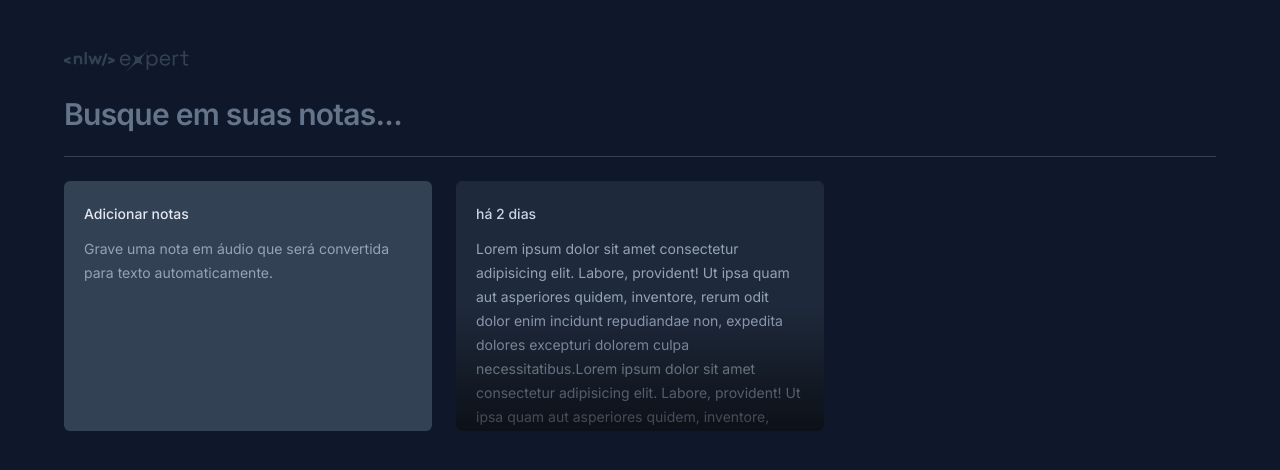
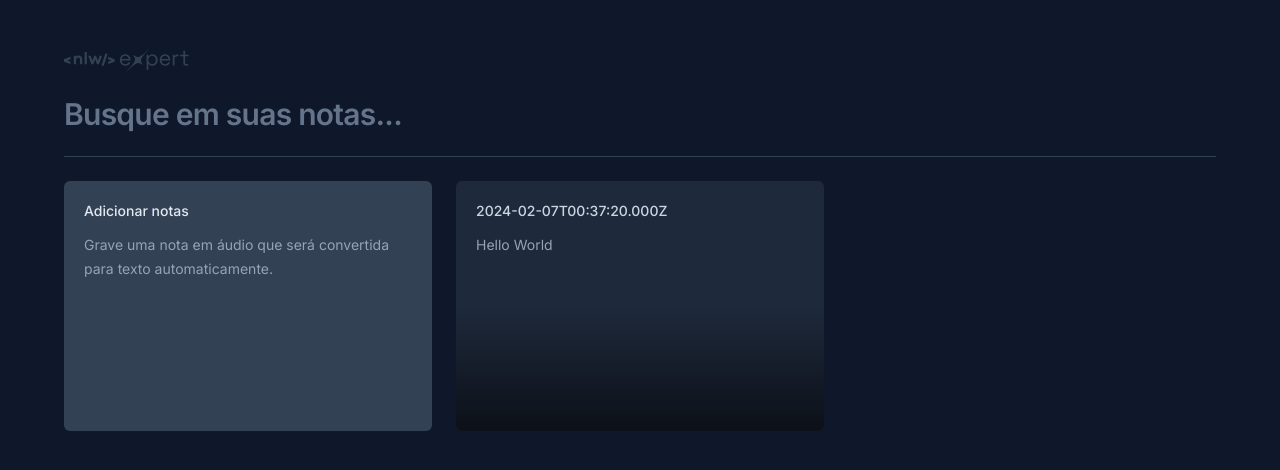
Before and after one commit to thegaab/nlw-expert-notes, a React (Vite) app: page / in a window 1280 px wide. Shown: the top 470 px of the page. Built offline with nearby package versions, Linux system fonts and the light colour scheme.

Commit message:
second commit: 06/02 - 21:37 componentes e propriedades

```diff
--- a/package.json
+++ b/package.json
@@ -9,6 +9,9 @@
     "preview": "vite preview"
   },
   "dependencies": {
+    "@radix-ui/react-dialog": "^1.0.5",
+    "date-fns": "^3.3.1",
+    "lucide-react": "^0.323.0",
     "react": "^18.2.0",
     "react-dom": "^18.2.0"
   },
--- a/src/app.tsx
+++ b/src/app.tsx
@@ -5,7 +5,7 @@
 export function App() {
   return (
     <div className='mx-auto max-w-6xl my-12 space-y-6'>
-      <img src={logo} alt='nlw expert'/>
+      <img src={logo} alt='nlw expert' />
 
       <form className='w-full'>
         <input
@@ -15,11 +15,14 @@
         />
       </form>
 
-      <div className='h-px bg-slate-700'/>
+      <div className='h-px bg-slate-700' />
 
       <div className='grid grid-cols-3 gap-6 auto-rows-[250px]'>
-        <NewNoteCard/>
-        <NoteCard/>
+        <NewNoteCard />
+        <NoteCard note={{
+          date: new Date(),
+          content: 'Hello World',
+        }} />
       </div>
     </div>
   )
--- a/src/components/new-note-card.tsx
+++ b/src/components/new-note-card.tsx
@@ -1,12 +1,41 @@
-export function NewNoteCard(){
-    return(
-        <div className='rounded-md bg-slate-700 p-5 space-y-3'>
+import * as Dialog from '@radix-ui/react-dialog'
+import {X} from 'lucide-react'
+
+export function NewNoteCard() {
+  return (
+    <Dialog.Root>
+      <Dialog.Trigger className='rounded-md flex flex-col bg-slate-700 text-left p-5 gap-3 hover:ring-2 outline-none hover:ring-slate-600 focus-visible:ring-1 focus-visible:ring-lime-400'>
         <span className='text-sm font-medium text-slate-200'>
           Adicionar notas
         </span>
         <p className='text-sm leading-6 text-slate-400'>
           Grave uma nota em áudio que será convertida para texto automaticamente.
         </p>
+      </Dialog.Trigger>
+
+      <Dialog.Portal>
+        <Dialog.Overlay className='inset-0 fixed bg-black/50' />
+        <Dialog.Content className='fixed overflow-hidden left-1/2 top-1/2 -translate-x-1/2 -translate-y-1/2 max-w-[640px] w-full h-[60vh] bg-slate-700 rounded-md flex flex-col outline-none'>
+          <Dialog.Close className='absolute right-0 top-0 bg-slate-800 p-1.5 text-slate-400 hover:text-slate-100'>
+            <X className='size-5' />
+          </Dialog.Close>
+          <div className="flex flex-1 flex-col gap-3 p-5">
+            <span className='text-sm font-medium text-slate-300'>
+              Adicionar nota
+            </span>
+            <p className='text-sm leading-6 text-slate-400'>
+              Comece <button className='font-medium text-lime-400 hover:underline'>gravando uma nota</button> em áudio ou se preferir <button className='font-medium text-lime-400 hover:underline'>utilize apenas texto</button>.
+            </p>
           </div>
+
+          <button
+            type='button'
+            className='w-full bg-lime-400 py-4 text-center text-sm text-lime-950 outline-none font-medium hover:bg-lime-500'
+          >
+            Salvar nota
+          </button>
+        </Dialog.Content>
+      </Dialog.Portal>
+    </Dialog.Root>
   )
 }
--- a/src/components/note-card.tsx
+++ b/src/components/note-card.tsx
@@ -1,14 +1,52 @@
-export function NoteCard() {
+import * as Dialog from '@radix-ui/react-dialog'
+import { formatDistanceToNow } from 'date-fns'
+import { ptBR } from 'date-fns/locale'
+import { X } from 'lucide-react'
+
+interface NoteCardProps {
+    note: {
+        date: Date
+        content: string
+    }
+}
+
+export function NoteCard({ note }: NoteCardProps) {
     return (
-        <button className='rounded-md text-left bg-slate-800 p-5 space-y-3 overflow-hidden relative outline-none hover:ring-2 hover:ring-slate-600 focus-visible:ring-1 focus-visible:ring-lime-400'>
+        <Dialog.Root>
+            <Dialog.Trigger className='rounded-md text-left flex flex-col bg-slate-800 p-5 gap-3 overflow-hidden relative outline-none hover:ring-2 hover:ring-slate-600 focus-visible:ring-1 focus-visible:ring-lime-400'>
                 <span className='text-sm font-medium text-slate-300'>
-                há 2 dias
+                    {note.date.toISOString()}
                 </span>
                 <p className='text-sm leading-6 text-slate-400'>
-                Lorem ipsum dolor sit amet consectetur adipisicing elit. Labore, provident! Ut ipsa quam aut asperiores quidem, inventore, rerum odit dolor enim incidunt repudiandae non, expedita dolores excepturi dolorem culpa necessitatibus.Lorem ipsum dolor sit amet consectetur adipisicing elit. Labore, provident! Ut ipsa quam aut asperiores quidem, inventore, rerum odit dolor enim incidunt repudiandae non, expedita dolores excepturi dolorem culpa necessitatibus.
+                    {note.content}
                 </p>
 
                 <div className='absolute bottom-0 left-0 right-0 h-1/2 bg-gradient-to-t from-black/60 to-black/0 pointer-events-none' />
+            </Dialog.Trigger>
+
+            <Dialog.Portal>
+                <Dialog.Overlay className='inset-0 fixed bg-black/50' />
+                <Dialog.Content className='fixed overflow-hidden left-1/2 top-1/2 -translate-x-1/2 -translate-y-1/2 max-w-[640px] w-full h-[60vh] bg-slate-700 rounded-md flex flex-col outline-none'>
+                    <Dialog.Close className='absolute right-0 top-0 bg-slate-800 p-1.5 text-slate-400 hover:text-slate-100'>
+                        <X className='size-5'/>
+                    </Dialog.Close>
+                    <div className="flex flex-1 flex-col gap-3 p-5">
+                        <span className='text-sm font-medium text-slate-300'>
+                            {formatDistanceToNow(note.date, {locale: ptBR, addSuffix: true})}
+                        </span>
+                        <p className='text-sm leading-6 text-slate-400'>
+                            {note.content}
+                        </p>
+                    </div>
+
+                    <button
+                        type='button'
+                        className='w-full bg-slate-800 py-4 text-center text-sm text-slate-300 outline-none font-medium group'
+                    >
+                        Deseja <span className='text-red-400 group-hover:underline'>apagar essa nota?</span>
                     </button>
+                </Dialog.Content>
+            </Dialog.Portal>
+        </Dialog.Root>
     )
 }
```
Also changed, not shown: 1 other file (tests, documents, lock files or other folders). Lines whose indentation alone changed are shown as unchanged.
